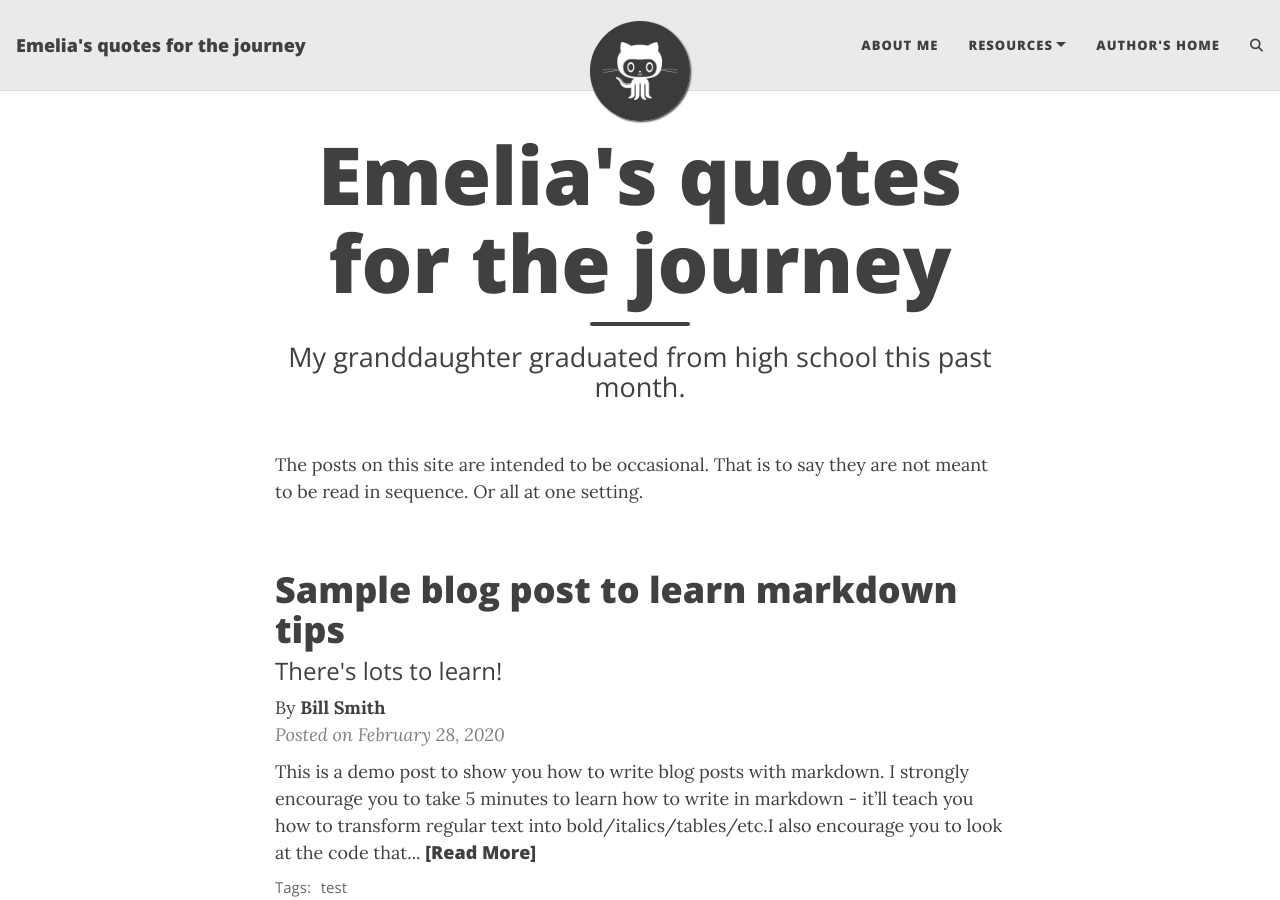
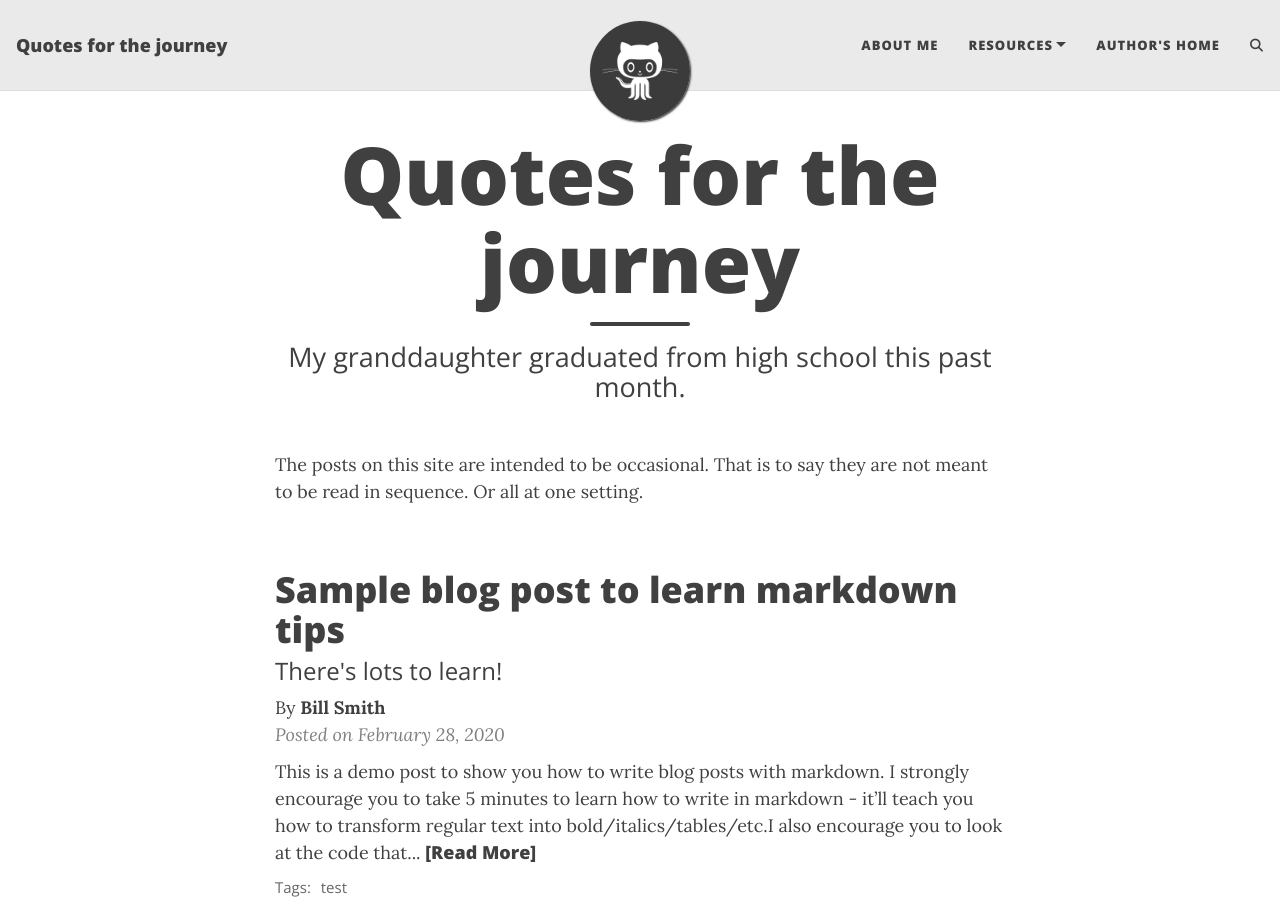
Before and after one commit to dalesgit/emelia-quotes, a Jekyll site: the page built from index.md, in a window 1280 px wide and 900 px high. Built offline with Jekyll 4.4.1, drawn with Linux system fonts in a browser that asks for light colours; comment, search, counter and statistics services are not loaded.

Commit message:
lenovo update

```diff
--- a/_config.yml
+++ b/_config.yml
@@ -10,7 +10,7 @@
 ############################
 
 # Name of website
-title: Emelia's quotes for the journey
+title: Quotes for the journey
 
 # Your name to show in the footer
 author: Dale Hathaway
--- a/index.md
+++ b/index.md
@@ -1,6 +1,6 @@
 ---
 layout: home
-title: Emelia's quotes for the journey
+title: Quotes for the journey
 subtitle: My granddaughter graduated from high school this past month.
 ---
 
```
